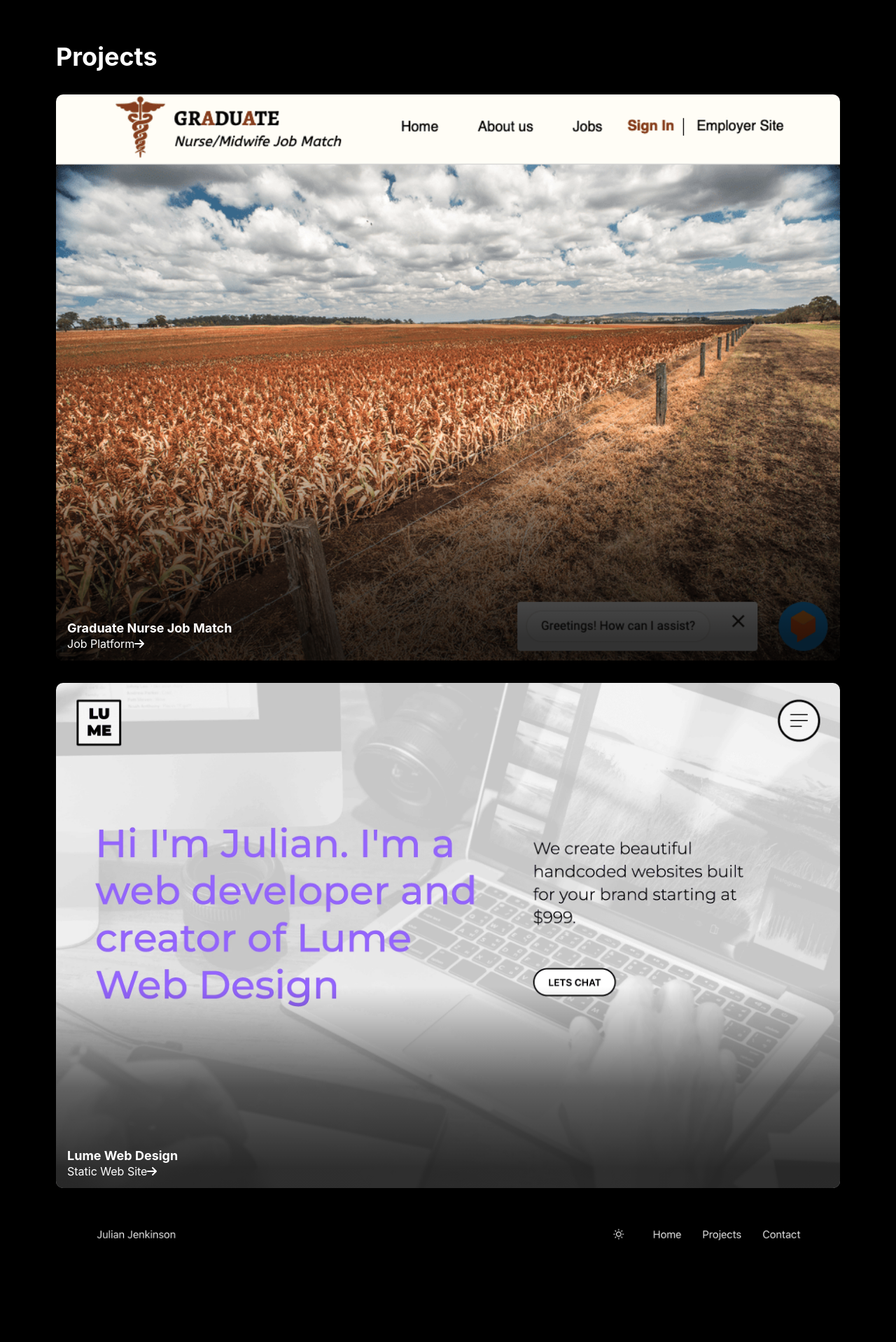
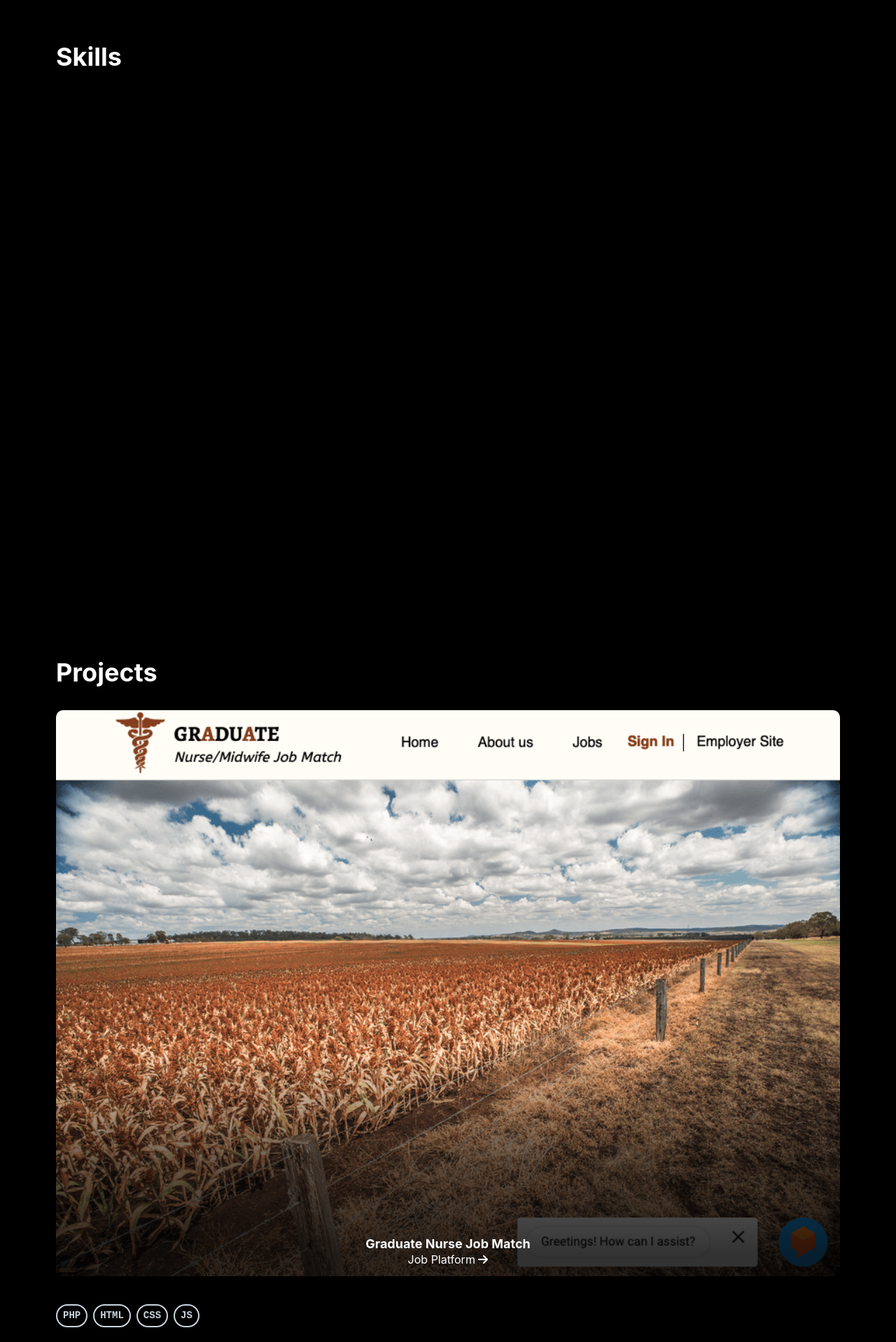
Before and after one commit to Julian-Jenkinson/Julian-Jenkinson.github.io, a React (Create React App) app: page / in a window 1280 px wide. Shown: the part 820-2738 px from the top of the page at 70% size. Built offline with nearby package versions, Linux system fonts and the light colour scheme.

Commit message:
Implemented project card

```diff
--- a/src/App.js
+++ b/src/App.js
@@ -2,6 +2,7 @@
 import { ChakraProvider, ColorModeScript, extendTheme } from "@chakra-ui/react";
 import Header from "./components/Header";
 import LandingSection from "./components/LandingSection";
+import SkillsSection from "./components/Skills";
 import ProjectsSection from "./components/ProjectsSection";
 import ContactMeSection from "./components/ContactMeSection";
 import Footer from "./components/Footer";
@@ -18,6 +19,7 @@ function App() {
         <main>
           <Header />
           <LandingSection />
+          <SkillsSection />
           <ProjectsSection />
           <ContactMeSection />
           <Footer />
--- a/src/components/Card.js
+++ b/src/components/Card.js
@@ -1,11 +1,19 @@
-import { Heading, HStack, Image, Text, VStack, Box } from "@chakra-ui/react";
+import { Heading, HStack, Image, Text, VStack, Box, Button,} from "@chakra-ui/react";
 import { FontAwesomeIcon } from "@fortawesome/react-fontawesome";
 import { faArrowRight } from "@fortawesome/free-solid-svg-icons";
-import React from "react";
+import React, { useState } from "react";
 import { useColorModeValue } from "@chakra-ui/react";
 
-const Card = ({ title, type, description, imageSrc }) => {
+const Card = ({ title, type, description, imageSrc, stack }) => {
+  const [showPopout, setShowPopout] = useState(false);
+
+  const togglePopout = () => {
+    setShowPopout(!showPopout);
+  };
+
   return (
+    <>
+      <button onClick={togglePopout}>
         <Box
           position="relative"
           borderRadius="10px"
@@ -18,10 +26,8 @@ const Card = ({ title, type, description, imageSrc }) => {
             width="100%"
             height="auto"
             transition="transform 0.3s ease"
-    _hover={{ transform: "scale(1.05)" }}
+            _hover={{ transform: "scale(1.03)" }}
           />
-
-
           <Box
             position="absolute"
             bottom="0"
@@ -30,7 +36,6 @@ const Card = ({ title, type, description, imageSrc }) => {
             height="40%"
             bgGradient="linear(to-t, blackAlpha.800 10%, rgba(0,0,0,0.6) 50%, transparent 100%)"
             pointerEvents="none"
-
           />
           <Box
             position="absolute"
@@ -43,12 +48,65 @@ const Card = ({ title, type, description, imageSrc }) => {
             pointerEvents="none"
           >
             <Heading fontSize="18px">{title}</Heading>
-    <Text>{type}<FontAwesomeIcon icon={faArrowRight} size="1x" /></Text>
+            <Text>
+              {type} <FontAwesomeIcon icon={faArrowRight} size="1x" />
+            </Text>
           </Box>
         </Box>
+      </button>
+      <HStack spacing={2} mt={2}>
+        {stack.map((tech) => (
+          <Box
+            key={tech}
+            px={2}
+            py={1}
+            fontSize="sm"
+            fontFamily='monospace'
+            fontWeight="bold"
+            color={useColorModeValue("gray.700", "gray.300")}
+            borderRadius="full"
+            border="2px"
+            borderColor={useColorModeValue("gray.700", "gray.300")}
+          >
+            {tech}
+          </Box>
+        ))}
+      </HStack>
 
-
-  )
+      {/* Fullscreen popout overlay */}
+      {showPopout && (
+        <Box
+          position="fixed"
+          top='0'
+          left='0'
+          right='0'
+          bottom='0'
+          width="100vw"
+          height="100vh"
+          bg="blackAlpha.700"
+          backdropFilter="blur(6px)"
+          zIndex="2000"
+          display="flex"
+          alignItems="center"
+          justifyContent="center"
+          onClick={togglePopout}
+          mt="0 !important"
+          >
+          <Box
+            bg={useColorModeValue("white", "gray.800")}
+            p={8}
+            borderRadius="xl"
+            maxWidth="600px"
+            onClick={(e) => e.stopPropagation()} // prevents closing when clicking inside the card
+          >
+            <Heading mb={4}>{title}</Heading>
+            <Text mb={4}>{description}</Text>
+            <Button onClick={togglePopout}>Close</Button>
+          </Box>
+        </Box>
+      )}
+    </>
+  );
 };
 
 export default Card;
--- a/src/components/Header.js
+++ b/src/components/Header.js
@@ -2,6 +2,7 @@ import React, { useEffect, useRef, useState } from "react";
 import { Text, Box, HStack, Button } from "@chakra-ui/react";
 import ThemeToggle from './ThemeToggle';
 import { useColorModeValue } from "@chakra-ui/react";
+import HeaderMenu from "./HeaderMenu";
 
 
 
@@ -61,14 +62,24 @@ const Header = () => {
             <nav>
               <HStack spacing={8}>
                 <ThemeToggle />
+                <HeaderMenu />
                   <a
                       href="#landing-section"
                       onClick={(event) => {
                         event.preventDefault();
                         handleClick("landing");
                       }}
-                    >
+                  >
                     Home
+                  </a>
+                  <a
+                      href="#skills-section"
+                      onClick={(event) => {
+                        event.preventDefault();
+                        handleClick("skills");
+                      }}
+                  >
+                    Skills
                   </a>
                   <a
                     href="#projects-section"
--- /dev/null
+++ b/src/components/HeaderMenu.js
@@ -0,0 +1,25 @@
+import {
+    Menu,
+    MenuButton,
+    MenuList,
+    MenuItem,
+    Button,
+  } from "@chakra-ui/react";
+  import { ChevronDownIcon } from "@chakra-ui/icons";
+
+  const HeaderMenu = () => {
+    return (
+      <Menu>
+        <MenuButton as={Button} rightIcon={<ChevronDownIcon />}>
+          Menu
+        </MenuButton>
+        <MenuList>
+          <MenuItem>About</MenuItem>
+          <MenuItem>Projects</MenuItem>
+          <MenuItem>Contact</MenuItem>
+        </MenuList>
+      </Menu>
+    );
+  };
+
+  export default HeaderMenu;
--- a/src/components/ProjectsSection.js
+++ b/src/components/ProjectsSection.js
@@ -11,6 +11,7 @@ const projects = [
     description:
       "Handy tool belt to create amazing AR components in a React app, with redux integration via middleware️",
     getImageSrc: () => require("../images/project1.1.png"),
+    stack: ['PHP', 'HTML', 'CSS', 'JS'],
 
   },
 
@@ -20,6 +21,7 @@ const projects = [
     description:
       "A scrollable bottom sheet with virtualisation support, native animations at 60 FPS and fully implemented in JS land 🔥️",
     getImageSrc: () => require("../images/project2.webp"),
+    stack: ['PHP', 'HTML', 'CSS', 'JS'],
 
   },
   {
@@ -28,6 +30,7 @@ const projects = [
     description:
       "A One-stop shop for photographers to share and monetize their photos, allowing them to have a second source of income",
     getImageSrc: () => require("../images/project3.png"),
+    stack: ['PHP', 'HTML', 'CSS', 'JS'],
 
   },
 ];
@@ -57,6 +60,7 @@ const ProjectsSection = () => {
             type={project.type}
             description={project.description}
             imageSrc={project.getImageSrc()}
+            stack={project.stack}
           />
         ))}
       </Stack>
--- /dev/null
+++ b/src/components/Skills.js
@@ -0,0 +1,26 @@
+import React from "react";
+import FullScreenSection from "./FullScreenSection";
+import { Box, Heading, Stack } from "@chakra-ui/react";
+import { useColorModeValue } from "@chakra-ui/react";
+
+
+const SkillsSection = () => {
+  return (
+    <FullScreenSection as="section"
+      id="skills-section"
+      isDarkBackground
+      p={10}
+      alignItems="flex-start"
+      spacing={8}
+      bg={useColorModeValue("white", "black")}
+      color={useColorModeValue("black", "white")}
+    >
+      <Heading as="h1">
+        Skills
+      </Heading>
+
+    </FullScreenSection>
+  );
+};
+
+export default SkillsSection;
```
Lines whose indentation alone changed are shown as unchanged.
